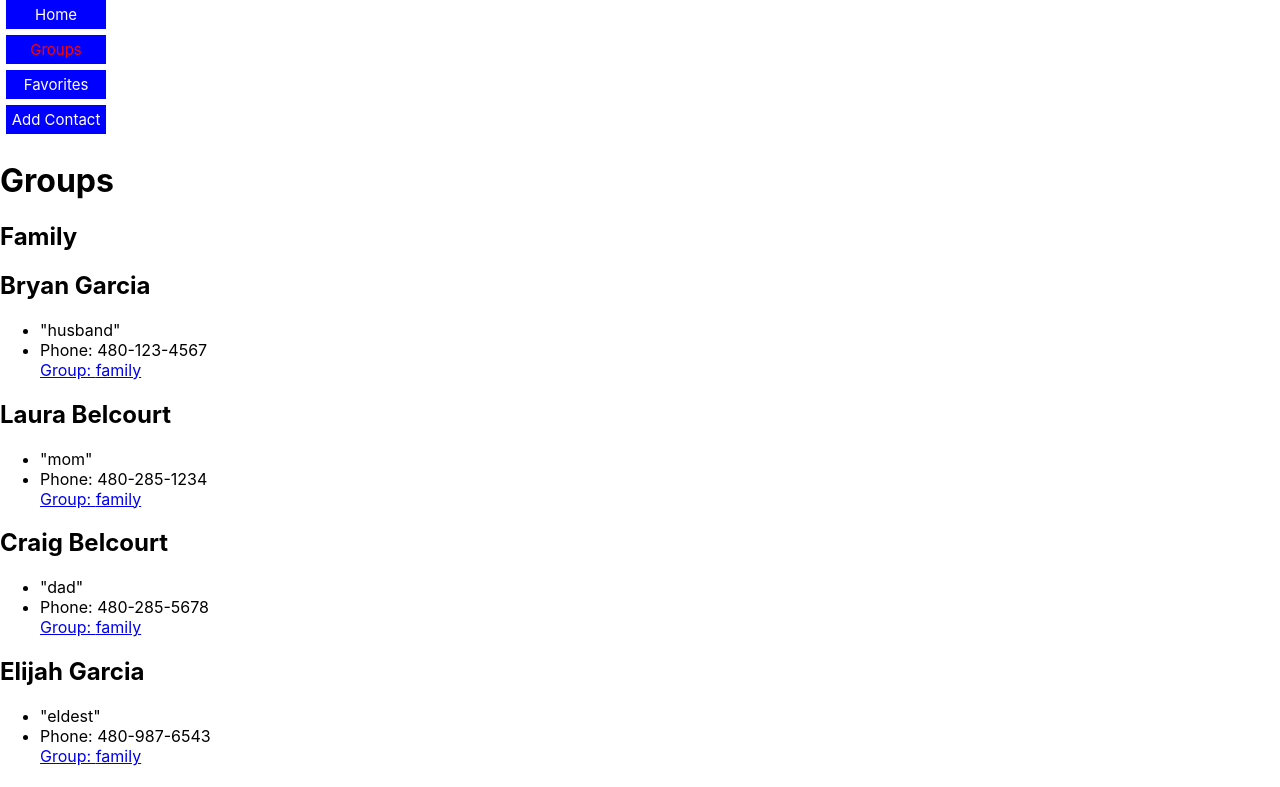
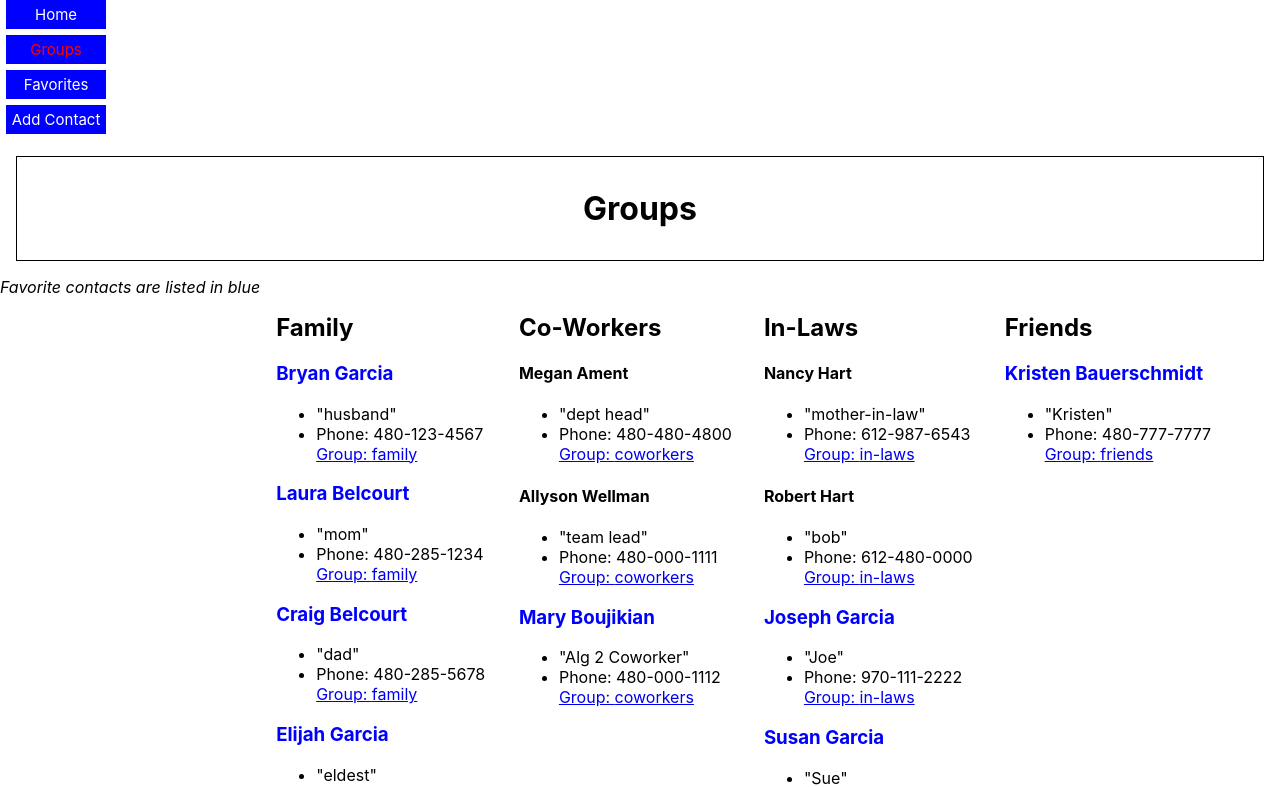
Before and after one commit to belc0011/address-book-app, a React (Create React App) app: page /groups in a window 1280 px wide. Shown: the top 787 px of the page. Built offline with nearby package versions, Linux system fonts and the light colour scheme; data requests are answered from the project's data file.

Commit message:
add css styling

```diff
--- a/src/AddressBook.js
+++ b/src/AddressBook.js
@@ -11,6 +11,8 @@ function AddressBook( ) {
         <div>
             <main>
                 <h1>Address Book</h1>
+                <h2 id="main-heading">Hello! All of your contacts are listed below.</h2>
+                <em>Favorite contacts are listed in blue</em>
                 {contacts.map(contact => {
                     return (
                         <ContactCard name={contact.name} phone={contact.phone} nickname={contact.nickname} favorite={contact.favorite} key={contact.id} group={contact.group}/>
--- a/src/ContactCard.js
+++ b/src/ContactCard.js
@@ -4,7 +4,7 @@ import { Link } from "react-router-dom";
 function ContactCard ( {name, phone, nickname, favorite, group}) {
     return (
         <div>
-            {favorite ? <h2>{name}</h2> : <h3>{name}</h3>}
+            {favorite ? <h3>{name}</h3> : <h4>{name}</h4>}
             <ul>
                 <li>"{nickname}"</li>
                 <li>Phone: {phone}</li>
--- a/src/Favorites.js
+++ b/src/Favorites.js
@@ -12,6 +12,7 @@ function Favorites() {
         <div>
             <main>
                 <h1>Favorites</h1>
+                <em>Favorite contacts are listed in blue</em>
                 <div>
                     {contacts.filter(contact => contact.favorite)
                     .map(contact => {
--- a/src/Form.js
+++ b/src/Form.js
@@ -10,7 +10,7 @@ function Form() {
     const [nickname, setNickname] = useState('');
     const [group, setGroup] = useState('');
     const [favorite, setFavorite] = useState('');
-    const { setContacts } = useContext(ContactContext);
+    const { contacts, setContacts } = useContext(ContactContext);
 
     function handleName(e) {
         setName(e.target.value);
--- a/src/Groups.js
+++ b/src/Groups.js
@@ -9,9 +9,10 @@ function Groups() {
     return (
         <div>
             <main>
-                <h1>Groups</h1>
+                <h1 className="parent">Groups</h1>
+                <em>Favorite contacts are listed in blue</em>
+                <div className="child">
                 <h2>Family</h2>
-                <div>
                     {contacts.filter(contact => contact.group === "family")
                     .map(contact => {
                         return (
@@ -19,8 +20,8 @@ function Groups() {
                         )
                     })}
                 </div>
+                <div className="child">
                 <h2>Co-Workers</h2>
-                <div>
                     {contacts.filter(contact => contact.group === "coworkers")
                   .map(contact => {
                     return (
@@ -28,8 +29,8 @@ function Groups() {
                     )
                 })}
                 </div>
+                <div className="child">
                 <h2>In-Laws</h2>
-                <div>
                     {contacts.filter(contact => contact.group === "in-laws")
                 .map(contact => {
                     return (
@@ -37,8 +38,8 @@ function Groups() {
                     )
                 })}
                 </div>
+                <div className="child">
                 <h2>Friends</h2>
-                <div>
                     {contacts.filter(contact => contact.group === "friends")
                     .map(contact => {
                         return (
--- a/src/index.css
+++ b/src/index.css
@@ -28,3 +28,21 @@ code {
 .active {
   color: red;
 }
+
+h1{text-align: center}
+
+h3{color: blue}
+
+#main-heading{text-align: center}
+
+.parent {
+  border: 1px solid black;
+  margin: 1rem;
+  padding: 2rem 2rem;
+  text-align: center;
+}
+.child {
+  display: inline-block;
+  padding: 1rem 1rem;
+  vertical-align: top;
+}
```
